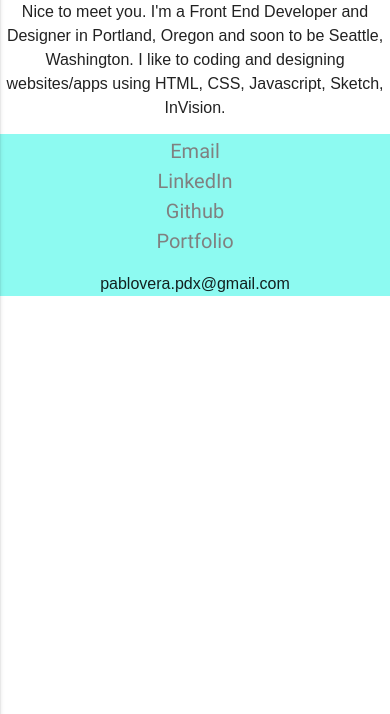
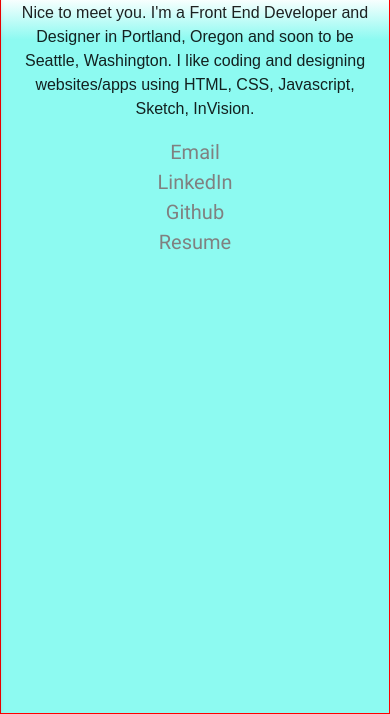
Before and after one commit to pabloverapdx/.github.io, a plain HTML site: page contact.html in a window 390 px wide. Shown: the part 130-844 px from the top of the page. Drawn offline with nearby package versions, Linux system fonts and the light colour scheme.

Commit message:
fix color background issue in contact page and fix correct layout of contact page when on iphone in landscape and portrait mode

```diff
--- a/contact.html
+++ b/contact.html
@@ -12,12 +12,13 @@
     <meta name="viewport" content="width=device-width, initial-scale=1.0"/>
   </head>
 
-	<body>
+	<body class="boo">
+    <div class="wrapper">
       <div class="navbar">
         <nav class="z-depth-0">
           <div class="nav-wrapper">
             <a href="#" data-activates="mobile-demo" class="button-collapse"><span class="menu"></span><span class="menu"></span><span class="menu"></span></a>
-          <a href="#top" class="hide-on-small-only brand-logo">Front End Developer / Designer</a>
+            <a href="#top" class="hide-on-med-and-down brand-logo">Front End Developer / Designer</a>
             <ul class="right hide-on-med-and-down">
               <li><a href="index.html">Projects</a></li>
             </ul>
@@ -28,9 +29,8 @@
           </div>
         </nav>
       </div>
-    <div class="wrapper">
       <h3 class="hello col s12 m12 l12">hello</h3>
-      <p class="contact-text col s12 m12 l12 center-align">Nice to meet you. I'm a Front End Developer and Designer in Portland, Oregon and soon to be Seattle, Washington. I like to coding and designing websites/apps using HTML, CSS, Javascript, Sketch, InVision.</p>
+      <p class="contact-text col s12 m12 l12 center-align">Nice to meet you. I'm a Front End Developer and Designer in Portland, Oregon and soon to be Seattle, Washington. I like coding and designing websites/apps using HTML, CSS, Javascript, Sketch, InVision.</p>
       <div class="buttons">
         <div class="email">
           <a href="mailto:pablovera.pdx@gmail.com">Email</a>
@@ -42,10 +42,9 @@
           <a href="https://github.com/pabloverapdx">Github</a>
         </div>
         <div class="portfolio">
-          <a href="#">Portfolio</a>
+          <a href="#">Resume</a>
         </div>
       </div>
-      <p class="contact-text col s12 m12 l12 center-align">pablovera.pdx@gmail.com</p>
     </div>
 
 
--- a/scss/_contact.scss
+++ b/scss/_contact.scss
@@ -1,7 +1,21 @@
+html, body {
+  height: 100%;
+}
+
 .wrapper {
-  // border: 1px solid magenta;
-  height: 91.3vh;
- }
+  width: 100%;
+  min-height: 100%;
+  // overflow: hidden;
+  background: linear-gradient(to right, #FFFFFF 0%, #FFFFFF 50%, #8DFAF1 50%, #8DFAF1 100%);
+  // Compatability with Safari and IE.
+  background: -webkit-linear-gradient(to right, #FFFFFF 0%, #FFFFFF 50%, #8DFAF1 50%, #8DFAF1 100%);
+  @media screen and (max-width: 568px) {
+    background: linear-gradient(to bottom, #FFFFFF 15%, #FFFFFF 15%, #8DFAF1 20%, #8DFAF1 80%);
+    // Compatability with Safari and IE.
+    background: -webkit-linear-gradient(to bottom, #FFFFFF 15%, #FFFFFF 15%, #8DFAF1 20%, #8DFAF1 80%);
+    border: 1px solid red;
+  }
+}
 
 .hello {
   // border: 1px solid green;
@@ -12,13 +26,15 @@
   margin: 0px;
   padding: 0px;
 }
+
 .contact-text {
   // border: 1px solid blue;
   font-family: "ProximaNovaCond-Regular", sans-serif;
   width: 50%;
   font-size: 16px;
+  padding: 0 6px;
   // font-weight: bold;
-  @media screen and (max-width: 667px) {
+  @media screen and (max-width: 568px) {
     width: 100%;
   }
 }
@@ -35,7 +51,7 @@
   margin: 0;
   padding: 0;
   width: 49%;
-  @media screen and (min-width: 200px) and (max-width: 600px) {
+  @media screen and (max-width: 568px) {
     width: 100%;
   }
 }
@@ -48,28 +64,13 @@
   text-align: center;
   color: grey;
   font-size: 20px;
-  @media screen and (min-width: 200px) and (max-width: 600px) {
+  @media screen and (max-width: 568px) {
       width: 24%;
       margin: 0 auto;
       display: block;
   }
 }
 
-a {
+.wrapper a {
   color: grey;
 }
-
-// html {
-//   @media screen and (max-width: 567px) {
-//    height: 100vh;
-// }
-// }
-.wrapper {
-  background: linear-gradient(to right, #FFFFFF 0%, #FFFFFF 50%, #8DFAF1 50%, #8DFAF1 100%);
-  // Compatability with Safari and IE.
-  background: -webkit-linear-gradient(to right, #FFFFFF 0%, #FFFFFF 50%, #8DFAF1 50%, #8DFAF1 100%);
-  @media screen and (min-width: 200px) and (max-width: 600px) {
-    background: linear-gradient(to bottom, #FFFFFF 0%, #FFFFFF 60%, #8DFAF1 40%, #8DFAF1 100%);
-    height: auto;
-  }
-}
--- a/scss/main.scss
+++ b/scss/main.scss
@@ -9,9 +9,13 @@
   src: url('../fonts/ProximaNovaCond-Regular.otf');
 }
 
+.front-navbar {
+  background-color: #8DFAF1;
+}
 
 .html-css {
 	background-color: #FFFFFF;
+  height: 100%;
 }
 
 nav {
@@ -41,7 +45,6 @@ nav {
 	margin: 0;
 	padding: 0;
 	height: 90vh;
-  // background-color: #8DFAF1;
 	@media screen and (max-width: 990px) {
 		height: auto;
 	}
```
Also changed, not shown: index.html (+13 -12 lines), css/main.css, 1 other file. Lines whose indentation alone changed are shown as unchanged.
